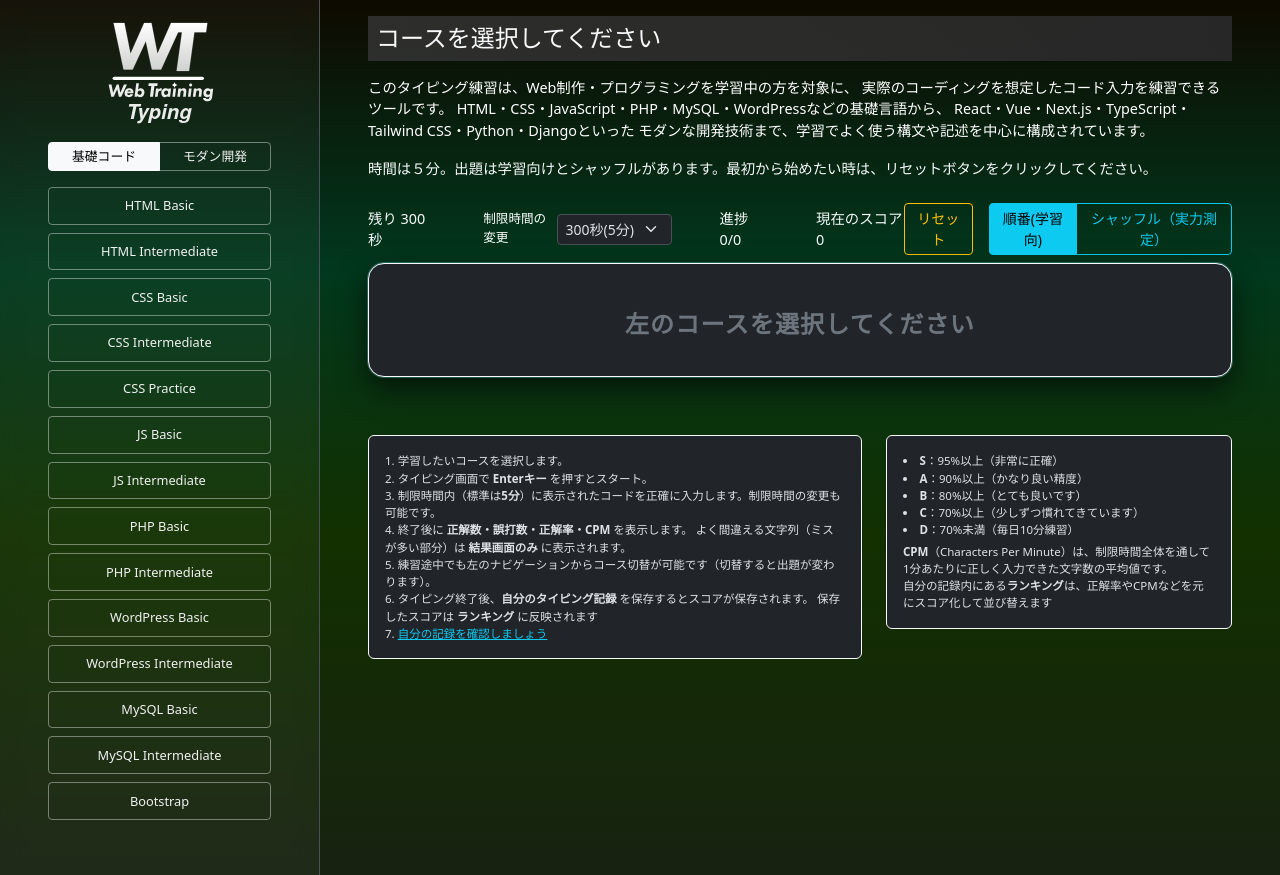
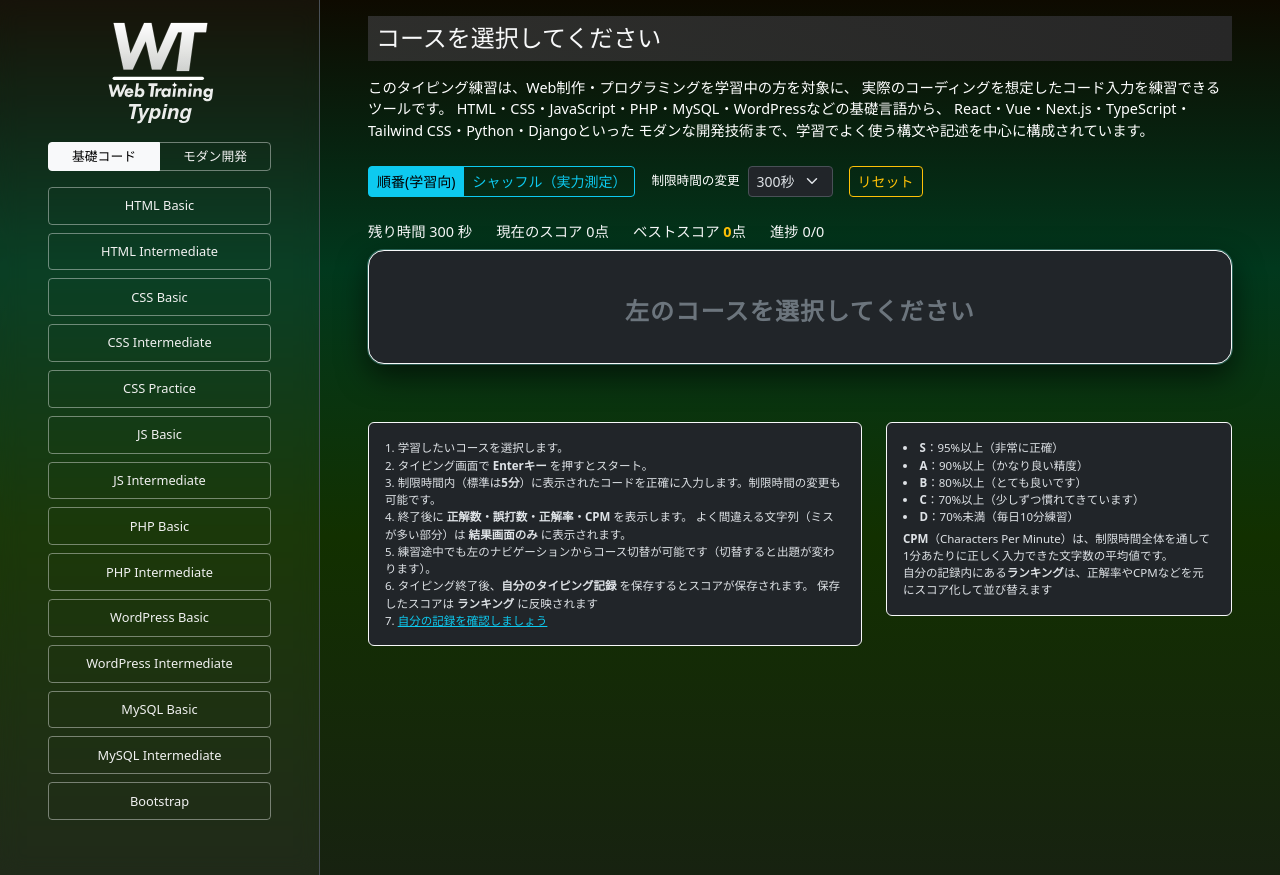
Before and after one commit to webtrainingjp-cpu/typing, a PHP site: page /typing.html in a window 1280 px wide. Shown: the top 875 px of the page. Run offline with PHP 8.4, Linux system fonts and the light colour scheme.

```diff
--- a/css/style.css
+++ b/css/style.css
@@ -368,3 +368,9 @@ footer {
     padding: 10px;
     border-radius: 10px;
 }
+
+
+#bestScore{
+color:#ffc107;
+font-weight:bold;
+}
--- a/js/record.js
+++ b/js/record.js
@@ -79,7 +79,7 @@
       list.sort((a, b) => b.date - a.date);
 
       const sliced = list.slice(0, 20);
-      localStorage.setItem(storageKey(key), JSON.stringify(sliced));
+      localStorage.setItem(storageKey(key, time), JSON.stringify(sliced));
       return sliced;
     }
 
--- a/js/typing.js
+++ b/js/typing.js
@@ -34,6 +34,7 @@ const timeEl = document.getElementById("time");
 const timeSelectEl = document.getElementById("timeSelect");
 
 const scoreEl = document.getElementById("score");
+const bestScoreEl = document.getElementById("bestScore");
 const progressArea = document.getElementById("progressArea");
 const progressBar = document.getElementById("progressBar");
 const capsWarningEl = document.getElementById("capsWarning");
@@ -181,6 +182,11 @@ function setCourse(courseKey, jsonPath) {
 // ==============================
 function loadQuestions(jsonPath) {
   resetGame();
+
+  // ベスト表示
+  const best = getBestScore(currentCourseKey, timeLimit);
+  if (bestScoreEl) bestScoreEl.textContent = best;
+
   if (questionEl) questionEl.textContent = "問題を読み込んでいます…";
 
   fetch(jsonPath)
--- a/typing.html
+++ b/typing.html
@@ -206,35 +206,11 @@
               CSS・Python・Djangoといった
               モダンな開発技術まで、学習でよく使う構文や記述を中心に構成されています。
             </p>
-            <p>
-              時間は５分。出題は学習向けとシャッフルがあります。最初から始めたい時は、リセットボタンをクリックしてください。
-            </p>
           </section>
           <!-- ステータス -->
-          <div id="statusArea" class="d-flex justify-content-between mb-2">
-            <div class="d-flex gap-5 align-items-center">
-              <div>残り <span id="time">300</span> 秒</div>
-              <!-- 例：#statusArea の右側 .d-flex gap-3 の中に入れる -->
-              <label class="d-flex align-items-center gap-2 small m-0">
-                <span class="text-white">制限時間の変更</span>
-                <select
-                  id="timeSelect"
-                  class="form-select form-select-sm w-auto"
-                >
-                  <option value="60">60秒(1分)</option>
-                  <option value="120">120秒(2分)</option>
-                  <option value="180">180秒(3分)</option>
-                  <option value="300" selected>300秒(5分)</option>
-                </select>
-              </label>
-
-              <div>進捗 <span id="qProgress">0/0</span></div>
-              <div>現在のスコア <span id="score">0</span></div>
-            </div>
-            <div class="d-flex gap-3">
-              <button id="resetBtn" class="btn btn-sm btn-outline-warning">
-                リセット
-              </button>
+          <div id="statusArea" class="mb-2">
+            <!-- 上段：情報 -->
+            <div class="d-flex gap-3 mb-4">
               <div class="btn-group" role="group" aria-label="出題モード">
                 <button
                   id="orderBtn"
@@ -244,6 +220,7 @@
                 >
                   順番(学習向)
                 </button>
+
                 <button
                   id="shuffleBtn"
                   type="button"
@@ -253,6 +230,29 @@
                   シャッフル（実力測定）
                 </button>
               </div>
+              <label class="d-flex align-items-center gap-2 small m-0">
+                <span class="text-white">制限時間の変更</span>
+                <select
+                  id="timeSelect"
+                  class="form-select form-select-sm w-auto"
+                >
+                  <option value="60">60秒</option>
+                  <option value="120">120秒</option>
+                  <option value="180">180秒</option>
+                  <option value="300" selected>300秒</option>
+                </select>
+              </label>
+
+              <button id="resetBtn" class="btn btn-sm btn-outline-warning">
+                リセット
+              </button>
+            </div>
+            <!-- 下段：操作 -->
+            <div class="d-flex flex-wrap gap-4 align-items-center mb-2">
+              <div>残り時間 <span id="time">300</span> 秒</div>
+              <div>現在のスコア <span id="score">0</span>点</div>
+              <div>ベストスコア <span id="bestScore">0</span>点</div>
+              <div>進捗 <span id="qProgress">0/0</span></div>
             </div>
           </div>
           <!-- 出題モード切替 -->
```
